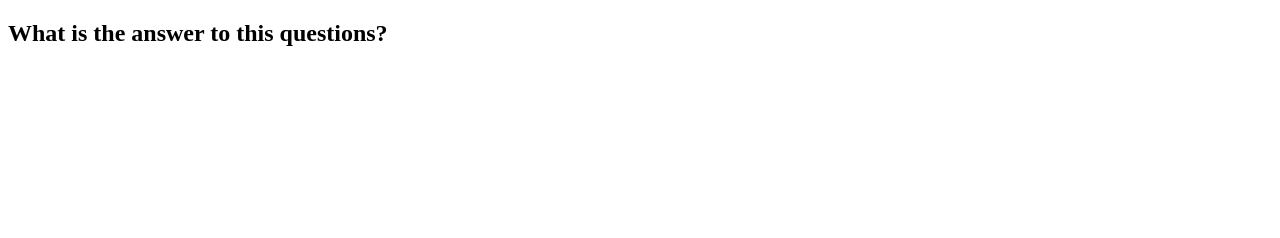
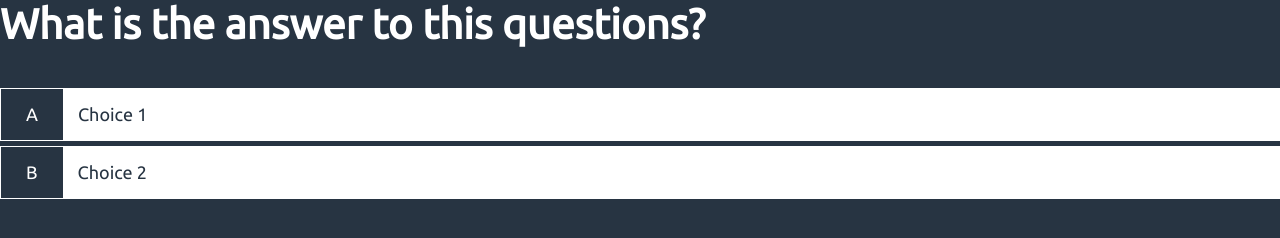
Before and after one commit to andreassosilo/chickuiz, a plain HTML site: page game.html in a window 1280 px wide. Drawn offline with Linux system fonts and the light colour scheme.

Commit message:
Modify game.html by adding app.css and game.css

```diff
--- a/game.html
+++ b/game.html
@@ -6,11 +6,22 @@
     <meta name="viewport" content="width=device-width, initial-scale=1.0">
     <meta http-equiv="X-UA-Compatible" content="ie=edge">
     <title>Chickuiz - Play</title>
+    <link rel="stylesheet" href="app.css">
+    <link rel="stylesheet" href="game.css">
+    <link href="https://fonts.googleapis.com/css?family=Ubuntu&display=swap" rel="stylesheet">
 </head>
 
 <body>
     <div id="game" class="justify-center flex-column">
         <h2 id="question">What is the answer to this questions?</h2>
+        <div class="choice-container">
+            <p class="choice-prefix">A</p>
+            <p class="choice-text">Choice 1</p>
+        </div>
+        <div class="choice-container">
+            <p class="choice-prefix">B</p>
+            <p class="choice-text">Choice 2</p>
+        </div>
     </div>
 </body>
 
```
